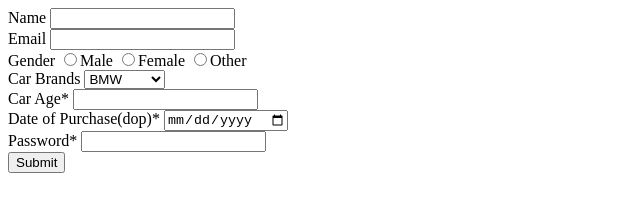
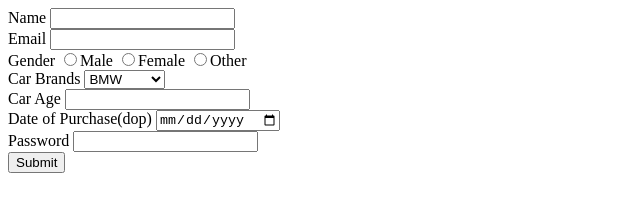
Before and after one commit to acciojob/car-insurance-form-Aditiwari7, a website: page main.html in a window 1280 px wide. Shown: the full height of the page, 0-640 px from the left. Drawn offline with Linux system fonts and the light colour scheme.

Commit message:
created a submission

```diff
--- a/main.html
+++ b/main.html
@@ -31,15 +31,15 @@
         </select>
         <br>
 
-        <label for="carage">Car Age*</label>
+        <label for="carage">Car Age</label>
         <input type="number" id="carage" required>
         <br>
 
-        <label for="dop">Date of Purchase(dop)*</label>
+        <label for="dop">Date of Purchase(dop)</label>
         <input type="date" id="dop" required>
         <br>
 
-        <label for="password">Password*</label>
+        <label for="password">Password</label>
         <input type="password" id="password" required>
         <br>
 
```
